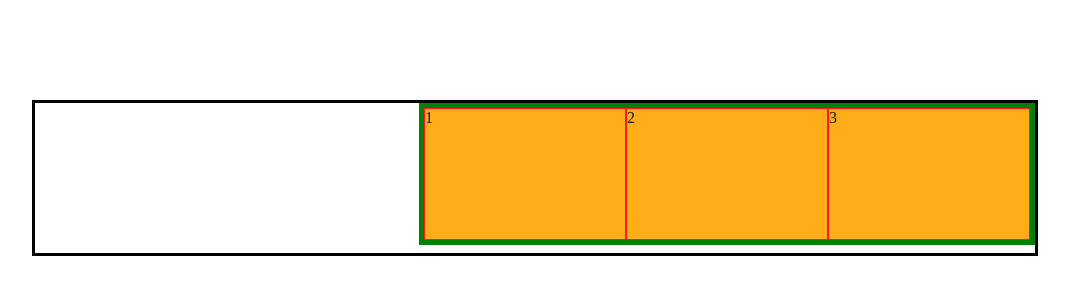
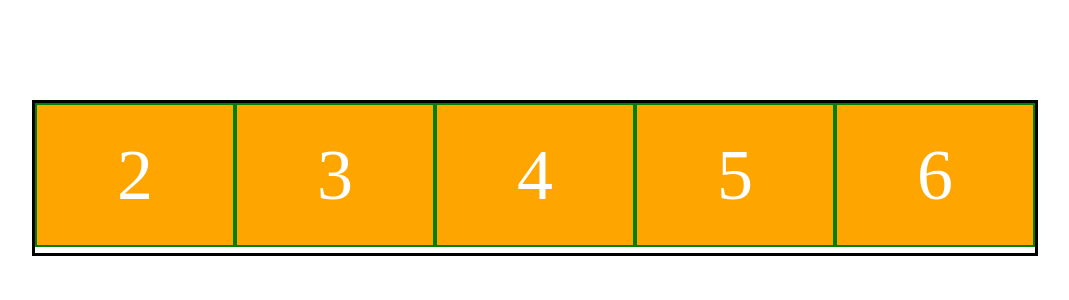
Before and after one commit to arpadpall21/infinite-scroll-component, a React (Vite) app: page / in a window 1280 px wide. Shown: the top 300 px of the page, without its empty margins (105-1174 px from the left). Built offline with nearby package versions, Linux system fonts and the light colour scheme.

Commit message:
memebers logic

```diff
--- a/src/App.tsx
+++ b/src/App.tsx
@@ -1,14 +1,24 @@
+import { type ReactNode } from 'react';
 import InfiniteScroll from './InfiniteScroll/InfiniteScroll';
 import Box from './InfiniteScroll/Box/Box';
+
+const defaultItems: ReactNode[] = [
+  <Box id={1} />,
+  <Box id={2} />,
+  <Box id={3} />,
+  <Box id={4} />,
+  <Box id={5} />,
+  <Box id={6} />,
+];
 
 const App = () => {
   return (
     <div style={{ margin: '100px auto' }}>
-      <InfiniteScroll parentWidth={1000} membersWidth={200}>
-        <Box id={1} />
-        <Box id={2} />
-        <Box id={3} />
-      </InfiniteScroll>
+      <InfiniteScroll
+        items={defaultItems}
+        parentSize={{ width: 1000, height: 150 }}
+        membersSize={{ width: 200, height: 150 }}
+      />
     </div>
   );
 };
--- /dev/null
+++ b/src/InfiniteScroll/Box/Box.module.scss
@@ -0,0 +1,12 @@
+.box {
+  display: flex;
+  border: solid 2px green;
+  height: 140px;
+  background-color: orange;
+
+  > div {
+    font-size: 72px;
+    color: white;
+    margin: auto;
+  }
+}
--- a/src/InfiniteScroll/Box/Box.tsx
+++ b/src/InfiniteScroll/Box/Box.tsx
@@ -1,9 +1,15 @@
+import style from './Box.module.scss';
+
 interface Props {
   id: number;
 }
 
 const Box: React.FC<Props> = ({ id }) => {
-  return <div> {id} </div>;
+  return (
+    <div className={style.box}>
+      <div>{id}</div>
+    </div>
+  );
 };
 
 export default Box;
--- a/src/InfiniteScroll/InfiniteScroll.module.scss
+++ b/src/InfiniteScroll/InfiniteScroll.module.scss
@@ -1,13 +1,11 @@
 .infiniteScrollContainer {
   position: relative;
   border: solid 3px black;
-  height: 150px;
   margin: auto;
   overflow: hidden;
 
   > div {
     position: absolute;
-    border: solid 5px green;
     text-wrap: nowrap;
   }
 }
--- a/src/InfiniteScroll/InfiniteScroll.tsx
+++ b/src/InfiniteScroll/InfiniteScroll.tsx
@@ -1,22 +1,19 @@
-import React, { useState, useEffect, type ReactNode } from 'react';
+import React, { useState, type ReactNode } from 'react';
 import style from './InfiniteScroll.module.scss';
 
-const cellWidth = 200;
+interface Dimensions {
+  width: number;
+  height: number;
+}
 
 interface Props {
-  parentWidth: number;
-  membersWidth: number;
-  children?: ReactNode[];
+  parentSize: Dimensions;
+  membersSize: Dimensions;
+  items: ReactNode[];
 }
 
-const InfiniteScroll: React.FC<Props> = ({ parentWidth, membersWidth, children }) => {
-  const [members, setMembers] = useState<ReactNode[]>([]);
-
-  useEffect(() => {
-    if (children) {
-      setMembers(children);
-    }
-  }, [children]);
+const InfiniteScroll: React.FC<Props> = ({ items, parentSize, membersSize }) => {
+  const [_items, _setItems] = useState<ReactNode[]>(items);
 
 
   const [childIds, setChildIds] = useState<number[]>([0, 1, 2, 3, 4, 5]);
@@ -31,8 +28,8 @@ const InfiniteScroll: React.FC<Props> = ({ parentWidth, membersWidth, children }
       setPosition({ x: e.clientX - offset.x });
 
       // handle right slide
-      if (position.x > gridOffset + cellWidth) {
-        setGridOffset(gridOffset + cellWidth);
+      if (position.x > gridOffset + membersSize.width) {
+        setGridOffset(gridOffset + membersSize.width);
 
 
         const childIdsClone = [...childIds];
@@ -40,7 +37,7 @@ const InfiniteScroll: React.FC<Props> = ({ parentWidth, membersWidth, children }
         childIdsClone.unshift(childIdsClone[0] - 1);
         setChildIds(childIdsClone.slice(0, originalLength));
       } else if (position.x < gridOffset) {
-        setGridOffset(gridOffset - cellWidth);
+        setGridOffset(gridOffset - membersSize.width);
 
         const childIdsClone = [...childIds]
         childIdsClone.push(childIdsClone[childIdsClone.length -1] + 1);
@@ -59,7 +56,7 @@ const InfiniteScroll: React.FC<Props> = ({ parentWidth, membersWidth, children }
   return (
     <div
       className={style.infiniteScrollContainer}
-      style={{ width: parentWidth }}
+      style={{ width: parentSize.width, height: parentSize.height }}
       onMouseLeave={() => setIsDragging(false)}
     >
       <div
@@ -72,19 +69,16 @@ const InfiniteScroll: React.FC<Props> = ({ parentWidth, membersWidth, children }
         onMouseMove={handleMouseMove}
         onMouseUp={() => setIsDragging(false)}
       >
-        {members.map((member, i) => (
+        {_items.map((item, i) => (
           <div
             style={{
               display: 'inline-block',
-              border: 'solid 1px red',
-              height: 130,
-              width: membersWidth,
-              backgroundColor: 'orange',
-              opacity: 0.9,
+              width: membersSize.width,
+              height: membersSize.height,
             }}
             key={i}
           >
-          {member}
+            {item}
           </div>
         ))}
       </div>
```
